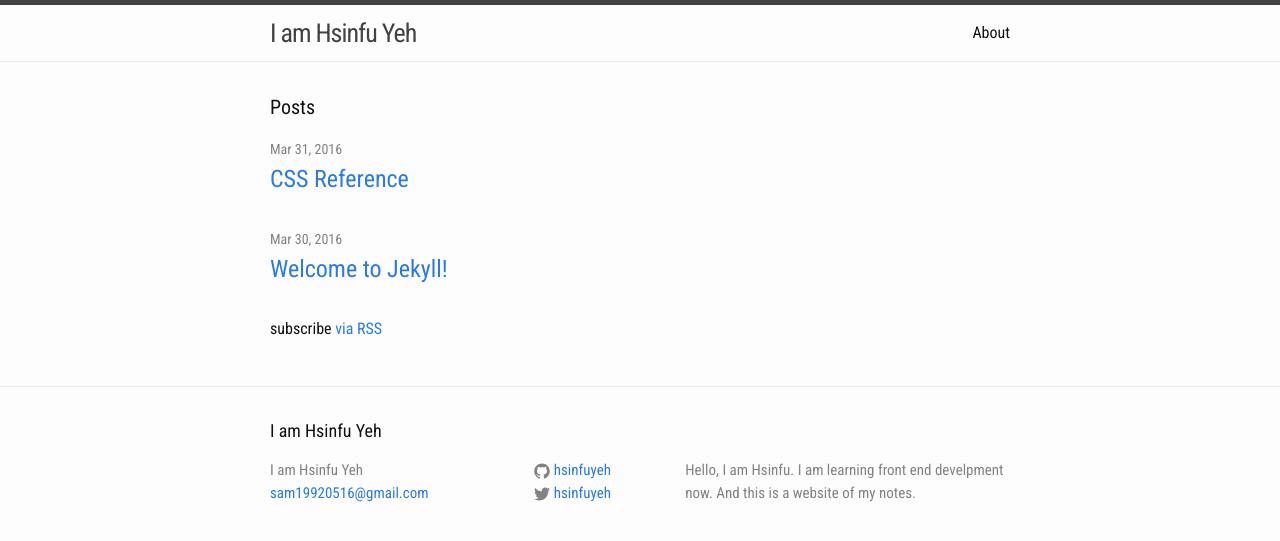
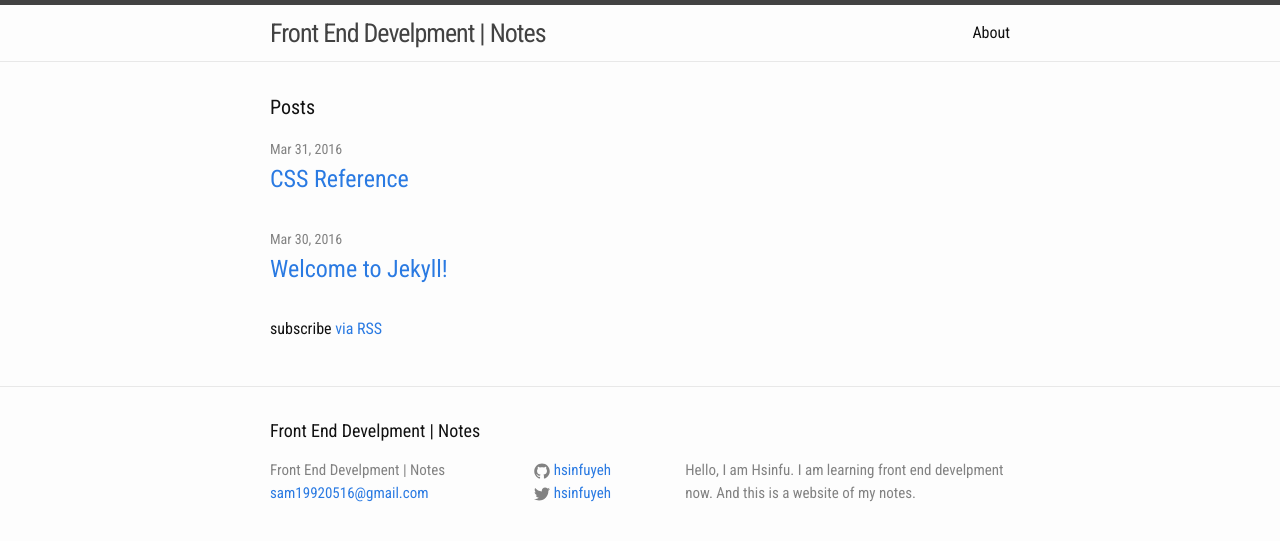
Before and after one commit to hsinfuyeh/hsinfuyeh.github.io, a Jekyll site: the page built from index.html, in a window 1280 px wide. Shown: the top 541 px of the page. Built offline with Jekyll 4.4.1, drawn with Linux system fonts in a browser that asks for light colours.

Commit message:
change title

```diff
--- a/_config.yml
+++ b/_config.yml
@@ -6,7 +6,7 @@
 # 'jekyll serve'. If you change this file, please restart the server process.
 
 # Site settings
-title: I am Hsinfu Yeh
+title: Front End Develpment | Notes
 email: sam19920516@gmail.com
 description: > # this means to ignore newlines until "baseurl:"
   Hello, I am Hsinfu. I am learning front end develpment now. And this is a website of my notes.
```
